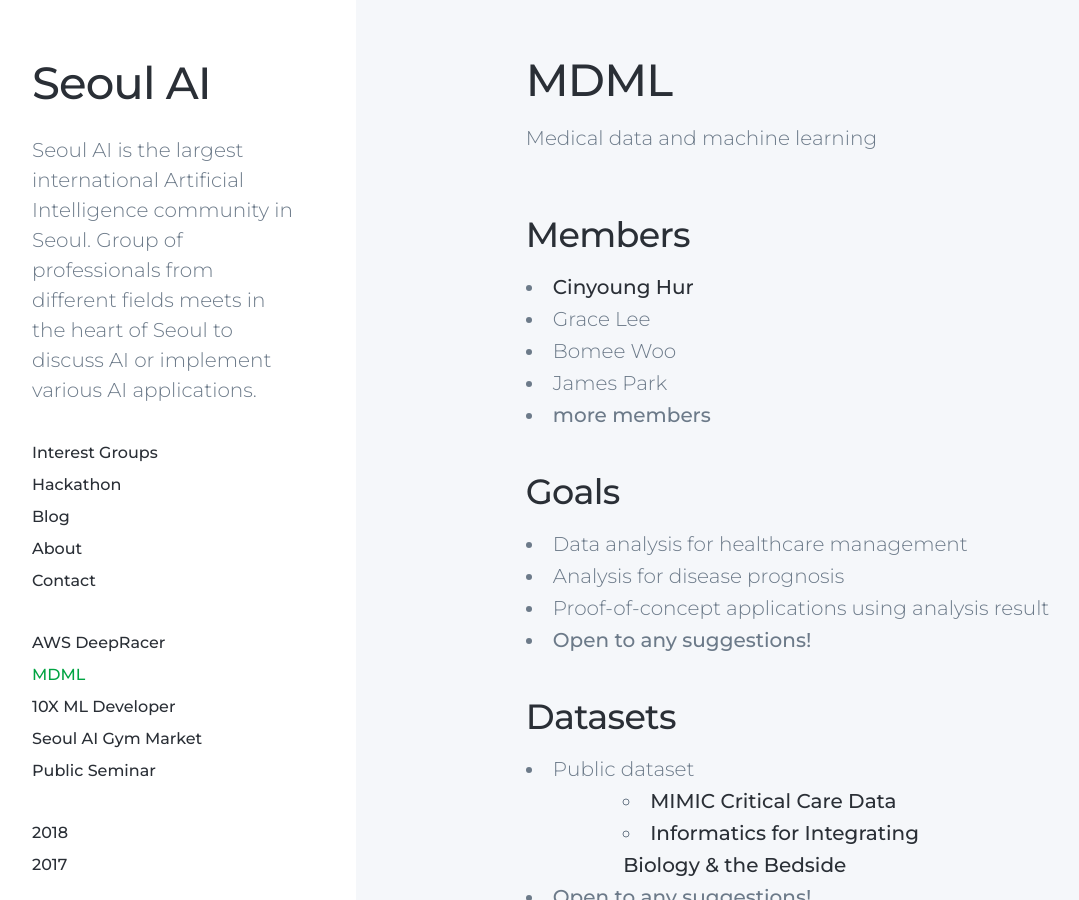
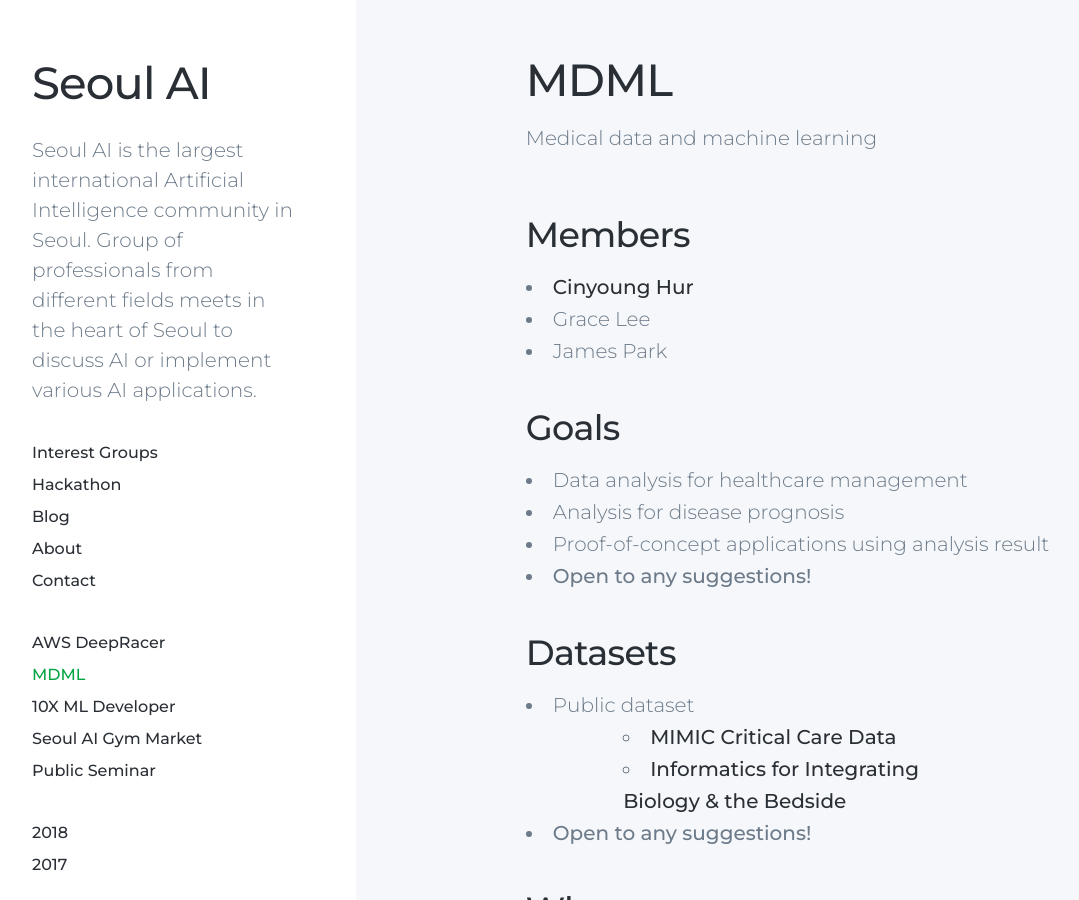
Before and after one commit to seoulai/seoulai.github.io, a Jekyll site: the page built from _projects/2018-12-15-Medical-Data-and-Machine-Learning.md, in a window 1280 px wide and 900 px high. Shown: the whole window, without its empty margins (28-1107 px from the left). Built offline with Jekyll 4.4.1, drawn with Linux system fonts in a browser that asks for light colours; nearby versions of some CDN libraries.

Commit message:
Update mdml members

```diff
--- a/_projects/2018-12-15-Medical-Data-and-Machine-Learning.md
+++ b/_projects/2018-12-15-Medical-Data-and-Machine-Learning.md
@@ -11,9 +11,7 @@
 
 * [Cinyoung Hur](https://www.github.com/hurcy)
 * Grace Lee
-* Bomee Woo
 * James Park
-* **more members**
 
 ## Goals
 
```
